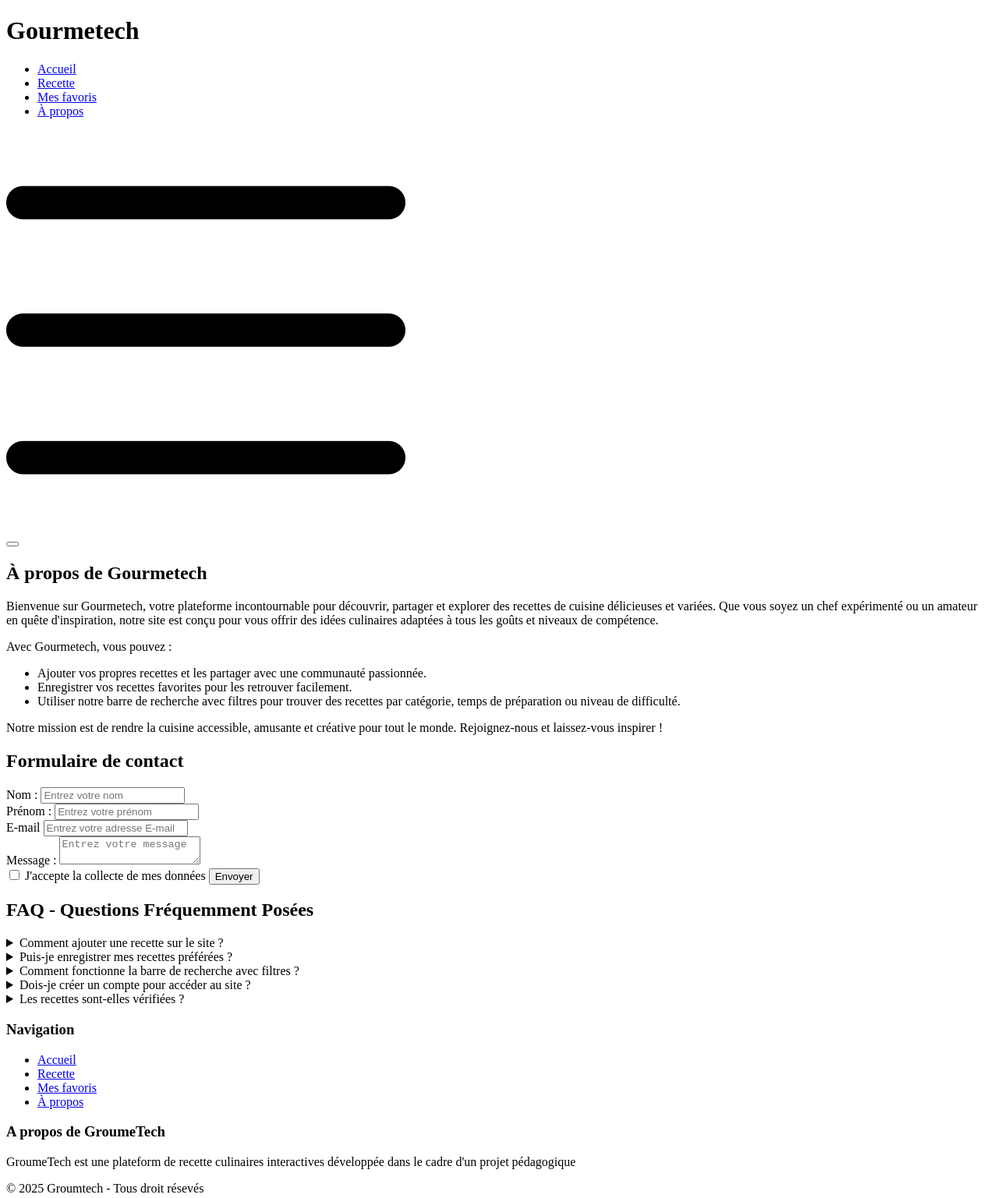
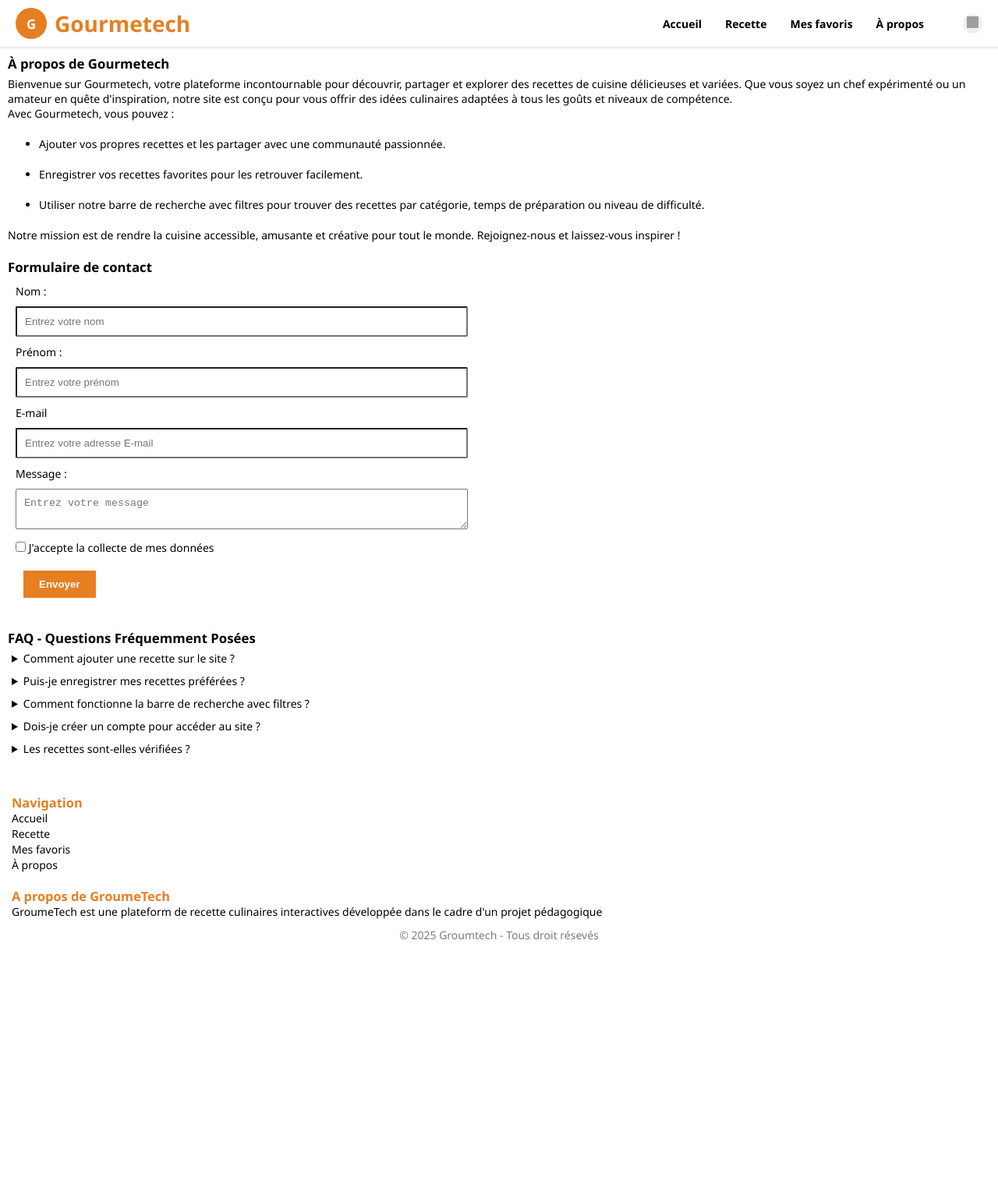
Before and after one commit to Refka-hub93/GOURMETECH, a plain HTML site: page a-propos.html in a window 1280 px wide. Shown: the whole page at 78% size. After the commit the page ends 1235 px from the top, so only its background shows below. Drawn offline with Linux system fonts and the light colour scheme; grey boxes are pictures that could not be loaded.

Commit message:
css presque fini

```diff
--- a/a-propos.html
+++ b/a-propos.html
@@ -3,13 +3,18 @@
 <head>
     <meta charset="UTF-8">
     <meta name="viewport" content="width=device-width, initial-scale=1.0">
+    <link rel="stylesheet" href="css/a-propos.css">
     <title>À propos</title>
 </head>
 <body>
+
     <header>
-        <h1>Gourmetech</h1>
+        <div id="titre">
+            <p><strong>G</strong></p>
+            <h1>Gourmetech</h1>
+        </div>
         <nav>
-            <div id="open">
+            <div class="open">
                 <ul>
                     <li> <a href="index.html">Accueil</a> </li>
                     <li> <a href="recette.html">Recette</a> </li>
@@ -18,17 +23,23 @@
                 </ul>
 
             </div>
+
             <div id="burger">
-                <img src="assets/icons/menu.png" alt="bouton menu">
+                <svg width="50" height="50" viewBox="0 0 50 50" xmlns="http://www.w3.org/2000/svg">
+                    <rect x="5" y="5" width="40" height="40" rx="8" ry="8" fill="white" />
+                    <line x1="15" y1="18" x2="35" y2="18" stroke="black" stroke-width="3" stroke-linecap="round" />
+                    <line x1="15" y1="25" x2="35" y2="25" stroke="black" stroke-width="3" stroke-linecap="round" />
+                    <line x1="15" y1="32" x2="35" y2="32" stroke="black" stroke-width="3" stroke-linecap="round" />
             </div>
 
-            <button id="theme"> </button>
+            <button class="theme" aria-label="Changer de thème">
+                <img id="theme-icon" src="assets/icons/croissant.png" alt="Mode">
         </nav>
     </header>
     <main>
 
 
-        <section>
+        <section class="presentation">
             <h2>À propos de Gourmetech</h2>
             <p>Bienvenue sur Gourmetech, votre plateforme incontournable pour découvrir, partager et explorer des recettes de cuisine délicieuses et variées. Que vous soyez un chef expérimenté ou un amateur en quête d'inspiration, notre site est conçu pour vous offrir des idées culinaires adaptées à tous les goûts et niveaux de compétence.</p>
             <p>Avec Gourmetech, vous pouvez :</p>
@@ -61,10 +72,11 @@
     <label for="message">Message :</label>
     <textarea name="message" id="message" placeholder="Entrez votre message" required aria-label="Entrez votre message" required></textarea>
 
-</div>
+</div >
+<div id="checkbox">
 <input type="checkbox" name="rgpd" id="rgpd"  aria-label="J'accepte la collecte de mes données" required >
 <label for="rgpd" >J'accepte la collecte de mes données</label>
-
+</div>
 <button type="submit">Envoyer</button>
 </form>
 </section>
@@ -112,7 +124,7 @@
     <p>GroumeTech est une plateform de recette culinaires interactives développée dans le cadre d'un projet pédagogique</p>
 </div>
 
-<p> © 2025 Groumtech - Tous droit résevés</p>
+<p id="copy"> © 2025 Groumtech - Tous droit résevés</p>
     </footer>
 </body>
 </html>
--- a/css/a-propos.css
+++ b/css/a-propos.css
@@ -0,0 +1,288 @@
+:root {
+    --primary-color: #e67f22;
+    --second-color: #47d088;
+    --third-color: #3599d8;
+    --text-color: #7e7b7c;
+    --titre-color: #565659;
+    font-size: 14px;
+    font-family: "Segoe UI", "Noto Sans", Helvetica, Arial, sans-serif, "Apple Color Emoji", "Segoe UI Emoji";
+
+}
+
+* {
+    box-sizing: border-box;
+    padding: 0;
+    margin: 0;
+}
+
+
+
+/* Mode nuit */
+.nuit {
+    background-color: #121212;
+    color: white;
+}
+
+/* Modifier le style des liens en mode nuit */
+body.nuit a {
+    color: #ffffff;
+}
+
+
+
+header {
+    padding: 10px;
+    display: flex;
+
+    justify-content: center;
+    gap: 50px;
+    box-shadow: 1px 1px 1px 1px rgb(239, 235, 235);
+
+}
+
+#titre {
+    display: flex;
+    gap: 10px;
+    align-items: center;
+
+    p {
+        background-color: var(--primary-color);
+        /* Couleur de fond */
+        color: white;
+        /* Couleur du texte */
+        border-radius: 50%;
+        /* Forme circulaire */
+        width: 40px;
+        /* Largeur du logo */
+        height: 40px;
+        /* Hauteur identique pour un cercle */
+        display: flex;
+        /* Activer Flexbox */
+        justify-content: center;
+        /* Centrer horizontalement */
+        align-items: center;
+        /* Centrer verticalement */
+        font-size: 1.2rem;
+        /* Taille du texte */
+        text-align: center;
+        /* Au cas où pour le texte */
+
+    }
+
+    h1 {
+        font-size: 2rem;
+        font-weight: bolder;
+        color: var(--primary-color);
+    }
+}
+
+
+nav {
+    display: flex;
+    align-items: center;
+}
+
+.open {
+    display: none;
+}
+
+.theme {
+    width: 25px;
+    height: 25px;
+    border: none;
+    border-radius: 50%;
+}
+
+.theme img {
+    width: 15px;
+    height: 15px;
+}
+
+/* fin header */
+
+.presentation {
+
+padding: 10px;
+
+    h2 {
+        font-weight: bold;
+        font-size: 1.2rem;
+        padding-bottom: 5px;
+
+    }
+    ul {
+
+        padding-left: 20px;
+
+        /* Ajout d'une marge pour afficher les puces */
+        li {
+            margin: 20px;
+        }
+}}
+
+section{
+    padding: 10px;
+    h2 {
+
+        font-size: 1.2rem;
+    }
+    form {
+
+        padding : 10px;
+        display: inline-block;
+        }
+
+        div {margin-bottom: 10px ;}
+
+
+   /* Sélectionne tous les inputs sauf ceux de type checkbox */
+input:not([type="checkbox"]),
+textarea {
+    margin-top: 10px;
+    padding: 10px;
+    width: 100%;
+    border-radius: 2px;
+}
+
+
+
+#checkbox {
+    display: inline-block; /* Aligne les éléments sur une seule ligne */
+    align-items: center; /* Centre les éléments verticalement */
+    gap: 10px; /* Ajoute un espace entre les éléments */
+}
+
+   button {
+    text-align: center;
+    background-color: var(--primary-color);
+    padding-inline: 20px;
+    padding-block: 10px;
+    margin: 10px;
+    border: none;
+    color: white;
+    font-weight: bold;
+    cursor: pointer;
+   }
+}
+
+summary {
+    font-size: 1rem;
+}
+
+details {
+    padding: 5px;
+    font-size: 0.8rem;
+}
+
+/*
+Footer */
+footer {
+    padding: 15px;
+    line-height: 20px;
+
+
+    nav {
+        display: inline;
+        padding: 10px;
+
+        ul {
+            list-style: none;
+        }
+
+        a {
+            text-decoration: none;
+            color: black;
+
+        }
+
+    }
+
+    h3 {
+        color: var(--primary-color);
+        font-weight: bold;
+    }
+
+    #copy {
+        margin: 10px;
+        text-align: center;
+        color: var(--text-color);
+
+    }
+}
+
+
+
+/* Media Query spécifique pour tablette */
+@media (min-width: 768px) and (max-width: 1024px) {
+
+    header {
+        justify-content: space-between;
+    }
+
+    form {
+        display: block;
+        margin: 0 auto; /* Centrer horizontalement */
+        width: 80%; /* Ajuste la largeur du formulaire si nécessaire */
+
+    }
+
+
+    button {
+        display: block; /* Rend le bouton un élément de bloc */
+        margin: 0 auto; /* Centre horizontalement */
+    }
+
+
+    footer {
+        .final {
+            display: grid;
+            grid-template-columns: 1fr 1fr;
+        }
+    }
+}
+
+@media (min-width: 1025px) {
+
+
+    header {
+        justify-content: space-between;
+        padding-inline: 20px;
+    }
+
+    .open {
+        display: block;
+        padding-right: 50px;
+
+        ul {
+            display: flex;
+            justify-content: space-between;
+            gap: 30px;
+            list-style: none;
+
+            a {
+                text-decoration: none;
+
+                color: black;
+                font-weight: bold;
+            }
+        }
+    }
+
+    #burger {
+        display: none;
+    }
+
+    form {
+        display: block;
+        margin: 0 auto; /* Centrer horizontalement */
+        width: 50%; /* Ajuste la largeur du formulaire selon tes préférences */
+        max-width: 600px; /* Limite la largeur pour ne pas avoir un formulaire trop large */
+    }
+
+
+    button {
+        display: block; /* Rend le bouton un élément de bloc */
+        margin: 0 auto; /* Centre horizontalement */
+    }
+
+}
--- a/css/favoris.css
+++ b/css/favoris.css
@@ -0,0 +1,181 @@
+:root {
+    --primary-color: #e67f22;
+    --second-color: #47d088;
+    --third-color: #3599d8;
+    --text-color: #7e7b7c;
+    --titre-color: #565659;
+    font-size: 14px;
+    font-family: "Segoe UI", "Noto Sans", Helvetica, Arial, sans-serif, "Apple Color Emoji", "Segoe UI Emoji";
+
+}
+
+* {
+    box-sizing: border-box;
+    padding: 0;
+    margin: 0;
+}
+
+
+
+/* Mode nuit */
+.nuit {
+    background-color: #121212;
+    color: white;
+}
+
+/* Modifier le style des liens en mode nuit */
+body.nuit a {
+    color: #ffffff;
+}
+
+
+
+header {
+    padding: 10px;
+    display: flex;
+
+    justify-content: center;
+    gap: 50px;
+    box-shadow: 1px 1px 1px 1px rgb(239, 235, 235);
+
+}
+
+#titre {
+    display: flex;
+    gap: 10px;
+    align-items: center;
+
+    p {
+        background-color: var(--primary-color);
+        /* Couleur de fond */
+        color: white;
+        /* Couleur du texte */
+        border-radius: 50%;
+        /* Forme circulaire */
+        width: 40px;
+        /* Largeur du logo */
+        height: 40px;
+        /* Hauteur identique pour un cercle */
+        display: flex;
+        /* Activer Flexbox */
+        justify-content: center;
+        /* Centrer horizontalement */
+        align-items: center;
+        /* Centrer verticalement */
+        font-size: 1.2rem;
+        /* Taille du texte */
+        text-align: center;
+        /* Au cas où pour le texte */
+
+    }
+
+    h1 {
+        font-size: 2rem;
+        font-weight: bolder;
+        color: var(--primary-color);
+    }
+}
+
+
+nav {
+    display: flex;
+    align-items: center;
+}
+
+.open {
+    display: none;
+}
+
+.theme {
+    width: 25px;
+    height: 25px;
+    border: none;
+    border-radius: 50%;
+}
+
+.theme img {
+    width: 15px;
+    height: 15px;
+}
+
+/* fin header */
+
+
+footer {
+    padding: 15px;
+    line-height: 20px;
+
+
+    nav {
+        display: inline;
+        padding: 10px;
+
+        a {
+            text-decoration: none;
+            color: black;
+        }
+
+    }
+
+    h3 {
+        color: var(--primary-color);
+        font-weight: bold;
+    }
+
+    #copy {
+        margin: 10px;
+        text-align: center;
+        color: var(--text-color);
+
+    }
+}
+
+/* Media Query spécifique pour tablette */
+@media (min-width: 768px) and (max-width: 1024px) {
+
+    header {
+        justify-content: space-between;
+    }
+
+
+
+
+
+    footer {
+        .final {
+            display: grid;
+            grid-template-columns: 1fr 1fr;
+        }
+    }
+}
+
+@media (min-width: 1025px) {
+
+
+    header {
+        justify-content: space-between;
+        padding-inline: 20px;
+    }
+
+    .open {
+        display: block;
+        padding-right: 50px;
+
+        ul {
+            display: flex;
+            justify-content: space-between;
+            gap: 30px;
+            list-style: none;
+
+            a {
+                text-decoration: none;
+
+                color: black;
+                font-weight: bold;
+            }
+        }
+    }
+
+    #burger {
+        display: none;
+    }
--- a/css/recette.css
+++ b/css/recette.css
@@ -13,6 +13,19 @@
     box-sizing: border-box;
     padding: 0;
     margin: 0;
+}
+
+
+
+/* Mode nuit */
+.nuit {
+    background-color: #121212;
+    color: white;
+}
+
+/* Modifier le style des liens en mode nuit */
+body.nuit a {
+    color: #ffffff;
 }
 
 
@@ -73,18 +86,19 @@ nav {
     display: none;
 }
 
-#theme {
+.theme {
     width: 25px;
     height: 25px;
     border: none;
     border-radius: 50%;
 }
 
-#theme img {
+.theme img {
     width: 15px;
     height: 15px;
 }
 
+/* fin header */
 
 .hero {
     margin: 10px;
@@ -171,7 +185,6 @@ figcaption {
     h1 {
         padding-top: 10px;
     }
-
 }
 
 .steps {
@@ -266,10 +279,8 @@ footer {
 
 
     header {
-
         justify-content: space-between;
         padding-inline: 20px;
-
     }
 
     .open {
```
Also changed, not shown: favoris.html (+19 -10 lines), recette.html (+2 -2 lines).
